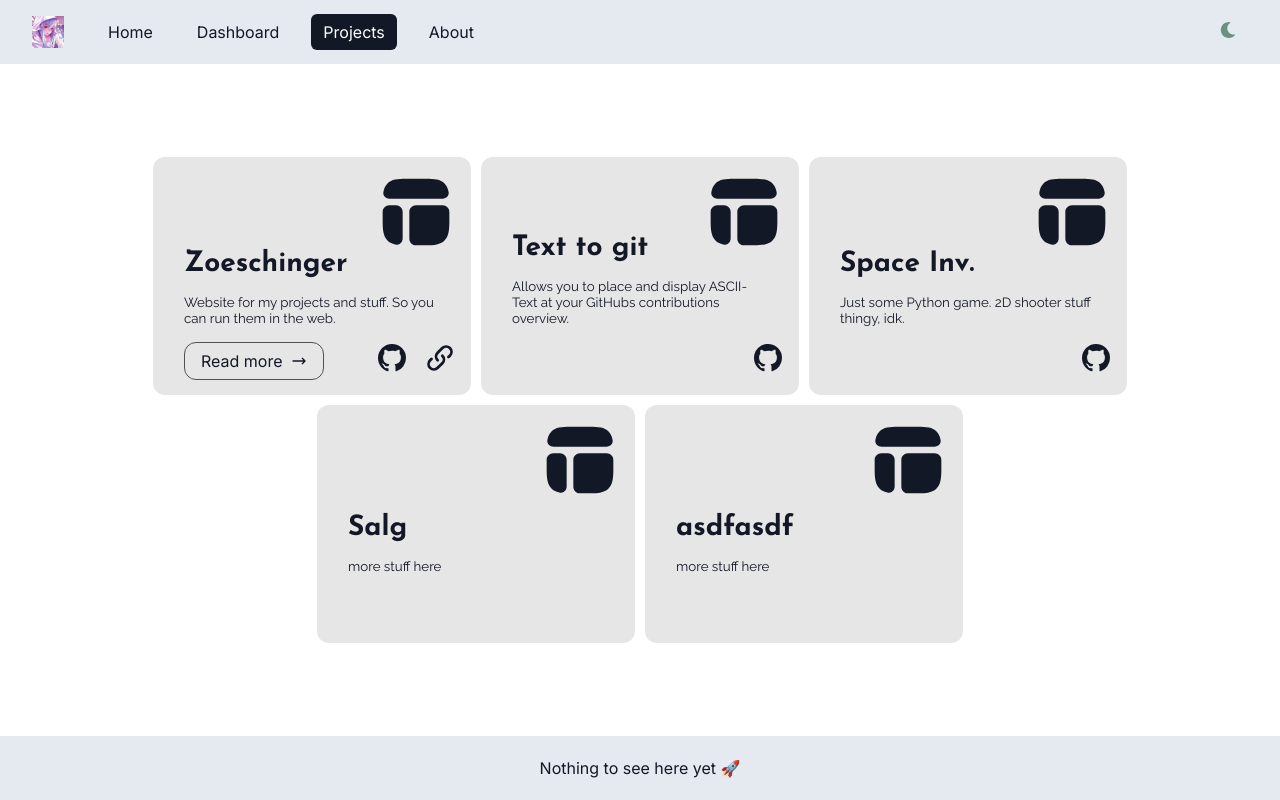
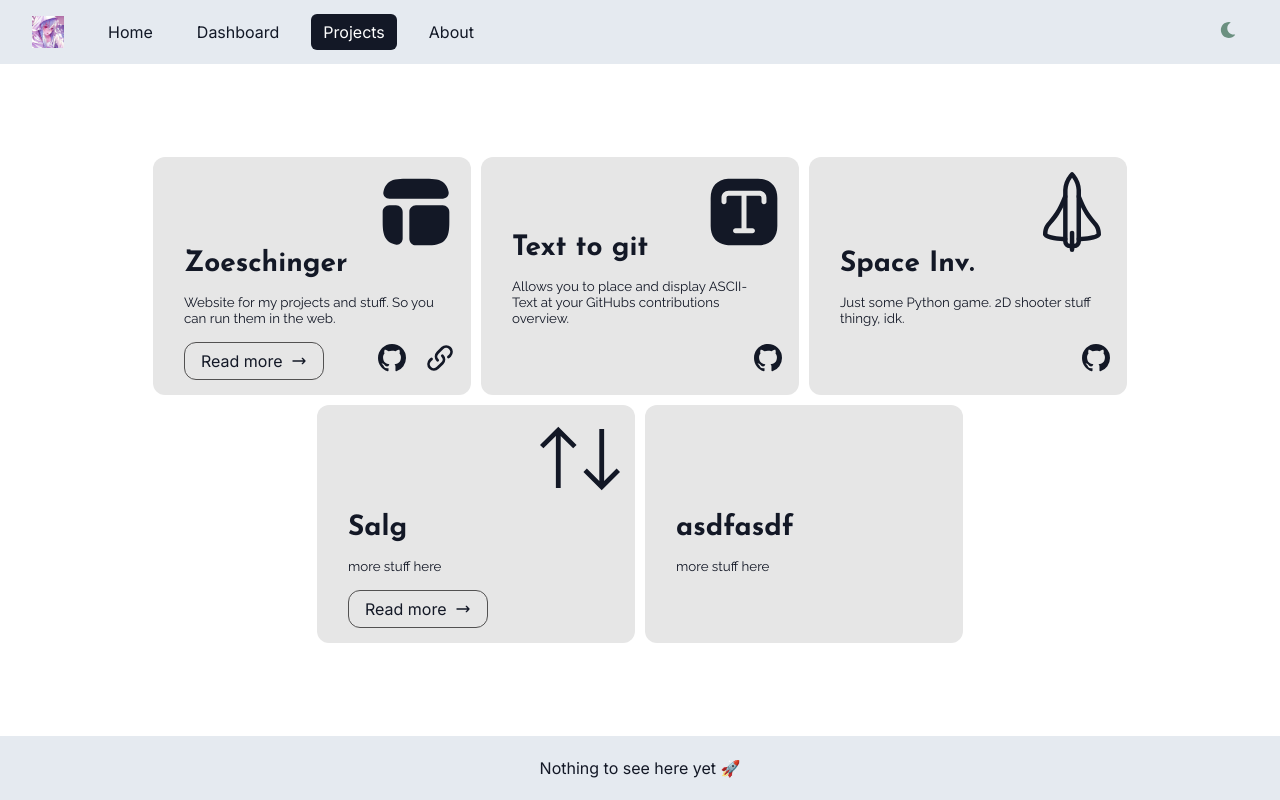
Before and after one commit to mzoesch/zoeschinger, a Next.js app: page /projects in a window 1280 px wide. Built offline with nearby package versions, Linux system fonts and the light colour scheme.

Commit message:
project page patch

```diff
--- a/src/components/Projects/ProjectCard.tsx
+++ b/src/components/Projects/ProjectCard.tsx
@@ -2,7 +2,14 @@
 import Image from 'next/image';
 import Link from 'next/link';
 
-import { GitHubLogo, LinkIcon, DashboardIcon } from '@c/svg';
+import {
+  GitHubLogo,
+  LinkIcon,
+  DashboardIcon,
+  TextIcon,
+  SortIcon,
+  ShuttleIcon,
+} from '@c/svg';
 import { Raleway, Josefin_Sans } from 'next/font/google';
 import { HiOutlineArrowNarrowRight } from 'react-icons/hi';
 const raleway = Raleway({ subsets: ['latin'] });
@@ -14,20 +21,25 @@
   href,
   source,
   readMore,
-}: // img,
-{
-  title: any;
-  subText: any;
-  href: any;
-  source: any;
-  readMore: any;
-  // img: any;
+  icon,
+}: {
+  title: string;
+  subText: string;
+  href: string;
+  source: string;
+  readMore: string;
+  icon: string;
 }) => {
   return (
     <>
       <div className={styles.card}>
         <div className={styles.top_img_wrapper}>
-          <DashboardIcon className={styles.top_img} />
+          {icon === 'DashboardIcon' && (
+            <DashboardIcon className={styles.top_img} />
+          )}
+          {icon === 'TextIcon' && <TextIcon className={styles.top_img} />}
+          {icon === 'SortIcon' && <SortIcon className={styles.top_img} />}
+          {icon === 'ShuttleIcon' && <ShuttleIcon className={styles.top_img} />}
         </div>
         <div className={styles.bottom}>
           <div className={styles.title} style={josefinSans.style}>
--- a/src/components/Projects/index.tsx
+++ b/src/components/Projects/index.tsx
@@ -65,6 +65,7 @@
                     href={element.href}
                     source={element.source}
                     readMore={element.readMore}
+                    icon={element.icon}
                   />
                 </div>
               </div>
--- a/src/components/svg/index.tsx
+++ b/src/components/svg/index.tsx
@@ -4,3 +4,5 @@
 export { default as GitHubLogo } from '@p/svg/GitHubLogo.svg';
 export { default as LinkIcon } from '@p/svg/LinkIcon.svg';
 export { default as TextIcon } from '@p/svg/TextIcon.svg';
+export { default as SortIcon } from '@p/svg/SortIcon.svg';
+export { default as ShuttleIcon } from '@p/svg/ShuttleIcon.svg';
--- a/src/lib/projects.js
+++ b/src/lib/projects.js
@@ -64,8 +64,16 @@
     'Just some Python game. 2D shooter stuff thingy, idk.',
     '-1',
     'https://github.com/mzoesch/Planet_Attacked',
-    '-1'
+    '-1',
+    'ShuttleIcon'
   ),
-  new Project('Salg', 'more stuff here', '-1', '-1', '-1'),
+  new Project(
+    'Salg',
+    'more stuff here',
+    '-1',
+    '-1',
+    '/projects/salgo',
+    'SortIcon'
+  ),
   new Project('asdfasdf', 'more stuff here', '-1', '-1', '-1'),
 ];
```
Also changed, not shown: public/svg/ShuttleIcon.svg (added), public/svg/SortIcon.svg (added).
